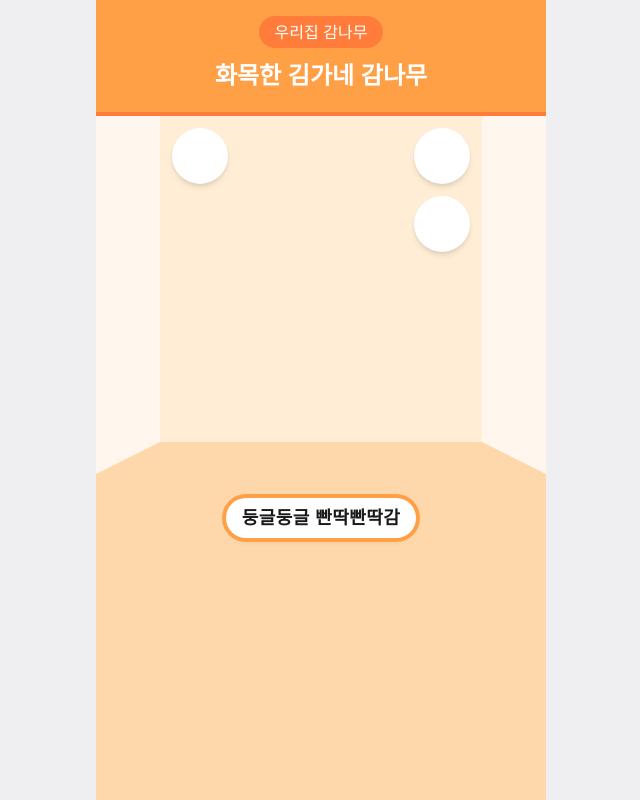
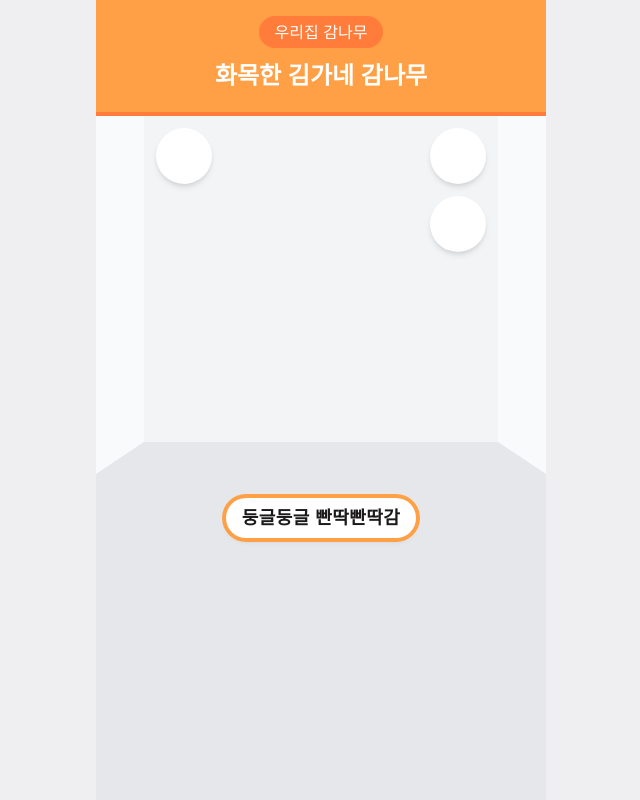
Before and after one commit to eungchaeungcha/juang_client, a Next.js app: page /main in a window 1280 px wide. Shown: the whole page, without its empty margins (319-959 px from the left). Built offline with nearby package versions, Linux system fonts and the light colour scheme.

Commit message:
feat: 감나무 페이지 배경색상 변경

```diff
--- a/src/app/main/page.tsx
+++ b/src/app/main/page.tsx
@@ -21,14 +21,14 @@ export default function Page() {
       {/* 하단 - 감 캐릭터와 버튼들, 질문들 */}
       <div className="flex flex-col w-full flex-grow relative">
         {/* 뒷배경 벽 */}
-        <div className="flex-grow border-b-[2rem] bg-orange-100 border-b-orange-200 border-l-[4rem] border-r-[4rem] border-r-orange-50 border-l-orange-50" />
+        <div className="flex-grow border-b-[2rem] bg-gray-100 border-b-gray-200 border-l-[3rem] border-r-[3rem] border-r-gray-50 border-l-gray-50" />
         {/* 캐릭터 */}
         <CustomCharacter
           className="absolute left-0 right-0 bottom-0 m-auto h-[55%]"
           charId="character1"
         />
         {/* 유틸 버튼 */}
-        <div className="absolute left-0 right-0 w-[calc(100%-8rem)] p-3 m-auto flex justify-between">
+        <div className="absolute left-0 right-0 w-[calc(100%-6rem)] p-3 m-auto flex justify-between">
           <CustomIcon
             className="flex-col-center bg-white rounded-full shadow-md styled-click w-14 h-14 p-2"
             icon="Calendar"
@@ -50,7 +50,7 @@ export default function Page() {
         </div>
       </div>
       {/* 아래 바닥 */}
-      <div className="flex flex-grow bg-orange-200 w-full" />
+      <div className="flex flex-grow bg-gray-200 w-full" />
     </div>
   );
 }
```
